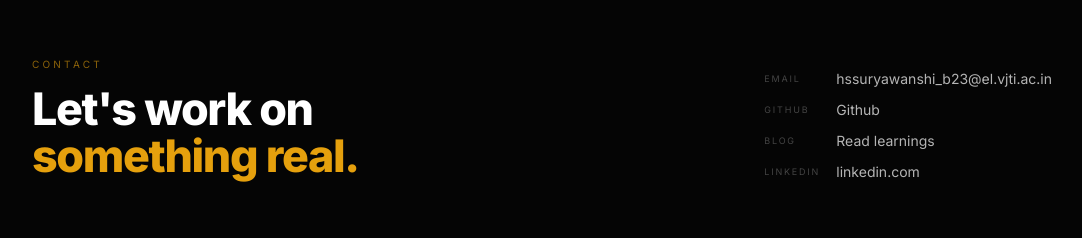
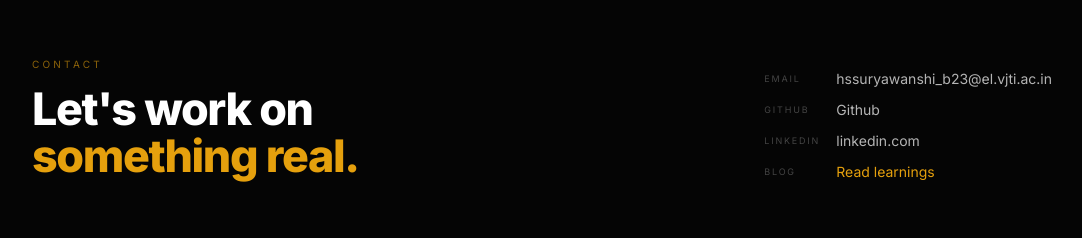
Before and after one commit to hssuryawanshib23-afk/Portfolio-Website, a Next.js app: page / in a window 1280 px wide. Shown: the part 3317-3555 px from the top of the page, without its empty margins (98-1180 px from the left). Built offline with nearby package versions, Linux system fonts and the light colour scheme.

Commit message:
Refine blog copy and highlight blog link

```diff
--- a/app/blog/page.tsx
+++ b/app/blog/page.tsx
@@ -61,7 +61,6 @@ export default function BlogPage() {
                     }}
                 >
                     I write about what I build, break, and improve.
-                    <code style={{ color: GOLD }}>app/blog/posts.ts</code>.
                 </p>
 
                 <div
--- a/components/StaticSections.tsx
+++ b/components/StaticSections.tsx
@@ -390,8 +390,8 @@ export default function StaticSections() {
                         {[
                             { label: "Email", href: "mailto:hssuryawanshi_b23@el.vjti.ac.in", text: "hssuryawanshi_b23@el.vjti.ac.in" },
                             { label: "GitHub", href: "https://github.com/hssuryawanshib23-afk", text: "Github" },
+                            { label: "LinkedIn", href: "https://www.linkedin.com/in/harsh-suryawanshi-206922265/", text: "linkedin.com" },
                             { label: "Blog", href: "/blog", text: "Read learnings" },
-                            { label: "LinkedIn", href: "https://www.linkedin.com/in/harsh-suryawanshi-206922265/", text: "linkedin.com" },
                         ].map(({ label, href, text }) => (
                             <a key={label} href={href} target={href.startsWith("http") || href.startsWith("mailto:") ? "_blank" : undefined} rel={href.startsWith("http") || href.startsWith("mailto:") ? "noopener noreferrer" : undefined}
                                 style={{
@@ -411,7 +411,7 @@ export default function StaticSections() {
                                 </span>
                                 <span style={{
                                     fontFamily: F, fontSize: 14, fontWeight: 400,
-                                    color: "rgba(255,255,255,0.7)",
+                                    color: label === "Blog" ? GOLD : "rgba(255,255,255,0.7)",
                                 }}>
                                     {text}
                                 </span>
```
